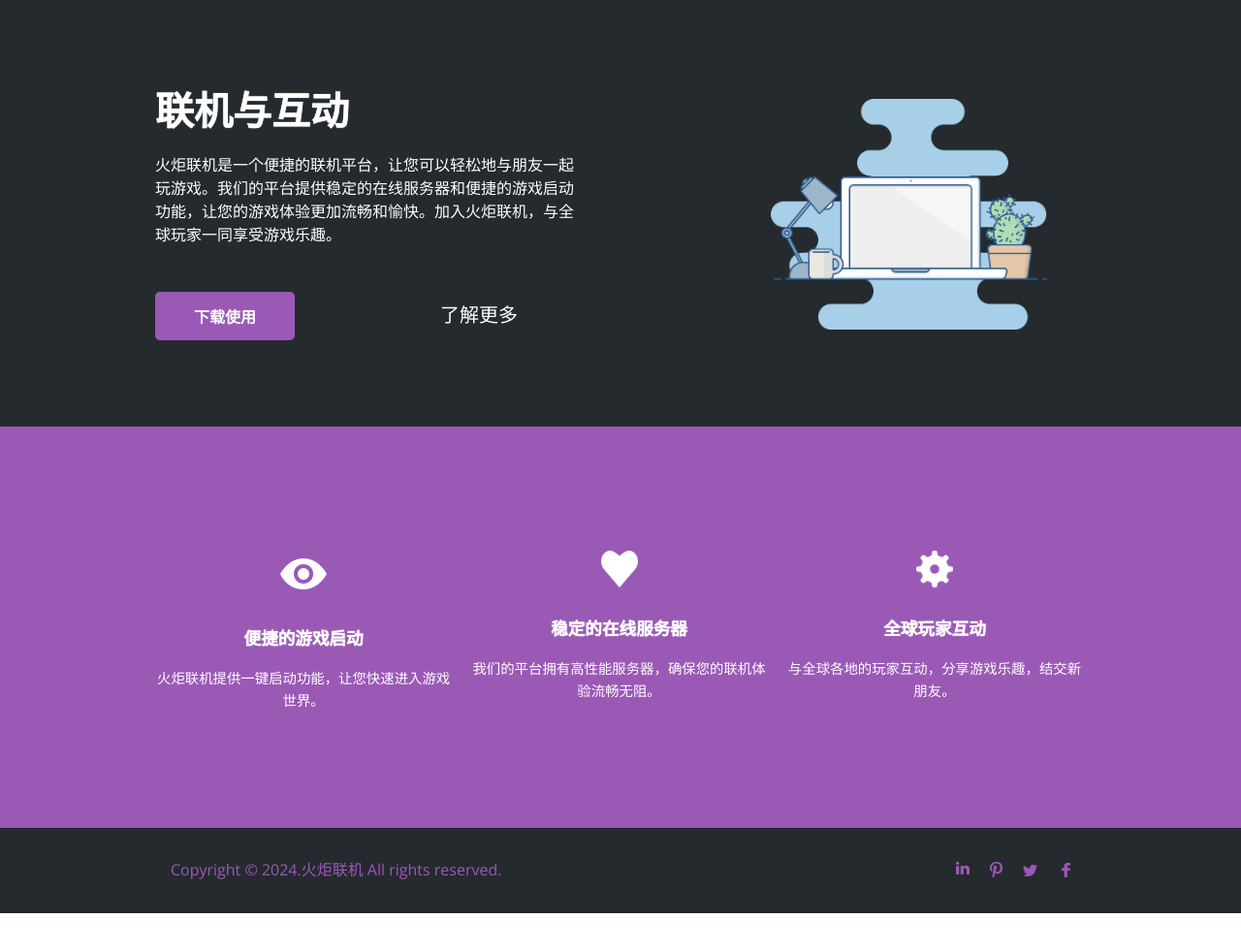
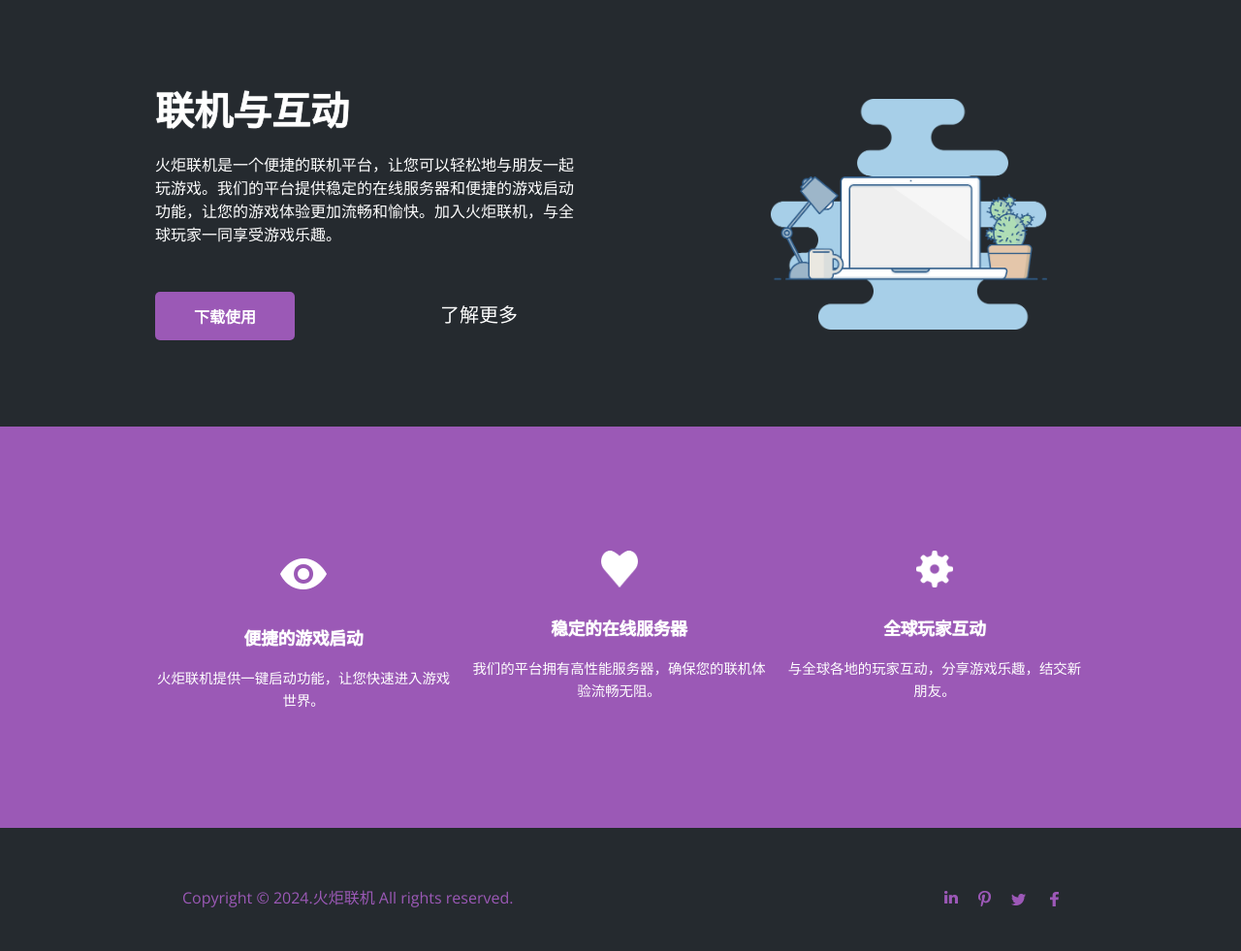
Before and after one commit to SkyWorldStudio/TorchConnection_Website, a plain HTML site: page index.html in a window 1280 px wide. Shown: the part 173-1154 px from the top of the page at 97% size. Before the commit the page ends 1115 px from the top, so only its background shows below. Drawn offline with nearby package versions, Linux system fonts and the light colour scheme.

Commit message:
Update footer

```diff
--- a/css/style.css
+++ b/css/style.css
@@ -30,6 +30,12 @@ img{max-width:100%;}
 /*----importing-fonts---*/
 /*-----light-font----*/
 /*----//importing-fonts---*/
+html, body {
+	height: 100%;
+	margin: 0;
+	display: flex;
+	flex-direction: column;
+}
 body{
 	font-family:trebuchet ms, arial, sans-serif;
 	background: #fff;
@@ -42,6 +48,7 @@ body{
 .content
 {
 	background: #252A2F;
+	flex: 1;
 }
 #page{
 	display:none;
@@ -539,6 +546,8 @@ input:focus {
 /*****footer*****/
 .footer {
 	background: #252A2F;
+	padding: 1.85em 1em;
+	text-align: center; /* Optional: Center text */
 }
 .footer-left {
 	float: left;
```
